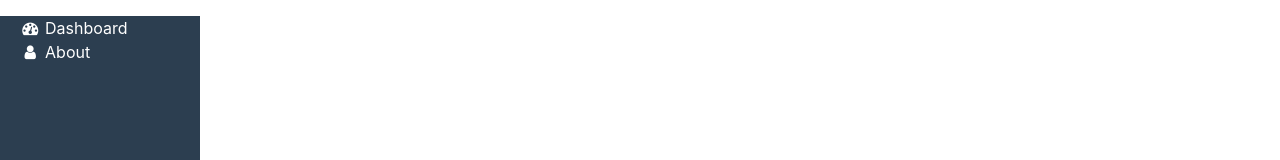
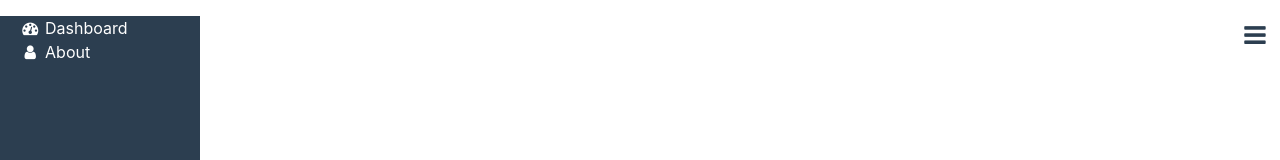
Before and after one commit to DavidSone11/BT-WEBCLIENT, an Angular app: page /dashboard in a window 1280 px wide. Both pictures are taken after typing "Sample", "Sample123" into the empty fields and a click on the button "Login". Shown: the top 160 px of the page. Built offline with nearby package versions, Linux system fonts and the light colour scheme.

Commit message:
added sidebar

```diff
--- a/src/app/components/left-sidebar/left-sidebar.component.css
+++ b/src/app/components/left-sidebar/left-sidebar.component.css
@@ -5,21 +5,44 @@
     height: 100%;
     overflow: hidden;
     min-height: 800px;
+    transition:0.8s all;
 }
-
-
-
+.no-sidebar{
+    margin-left:0;
+}
 .sidebar ul {
     margin: 0;
     padding: 0;
 }
+.sidebar ul li{
+    list-style: none;
+}
 .sidebar ul li a {
     text-decoration: none;
     color:#fff;
+    display: block;
     padding: 0 20px;
+    transition:0.6s all;
+}
+.sidebar ul li a:hover {
+    background-color:#34495e;
 
 }
 .sidebar ul li i {
     color:#fff;
-
 }
+.toggle-btn{
+    float: right;
+    cursor: pointer;
+    padding:0 10px;
+    text-decoration: none;
+    color:#2c3e50;
+    background: #fff;
+    outline: none;
+    border: none;
+    width: 50px;
+    height:40px;
+}
+.toggle-btn i{
+    font-size: 25px;
+}
--- a/src/app/components/left-sidebar/left-sidebar.component.html
+++ b/src/app/components/left-sidebar/left-sidebar.component.html
@@ -1,4 +1,7 @@
 <div>
+  <button type="button" class="toggle-btn" id="toggleBtn" (click)="toggleSidebar()">
+  <i class="fa fa-bars" aria-hidden="true"></i>
+  </button>
   <div class="sidebar">
     <ul>
       <li>
--- a/src/app/components/left-sidebar/left-sidebar.component.ts
+++ b/src/app/components/left-sidebar/left-sidebar.component.ts
@@ -12,4 +12,8 @@ export class LeftSidebarComponent implements OnInit {
   ngOnInit() {
   }
 
+  toggleSidebar(){
+    console.log('inside sidebar');
+  }
+
 }
```
